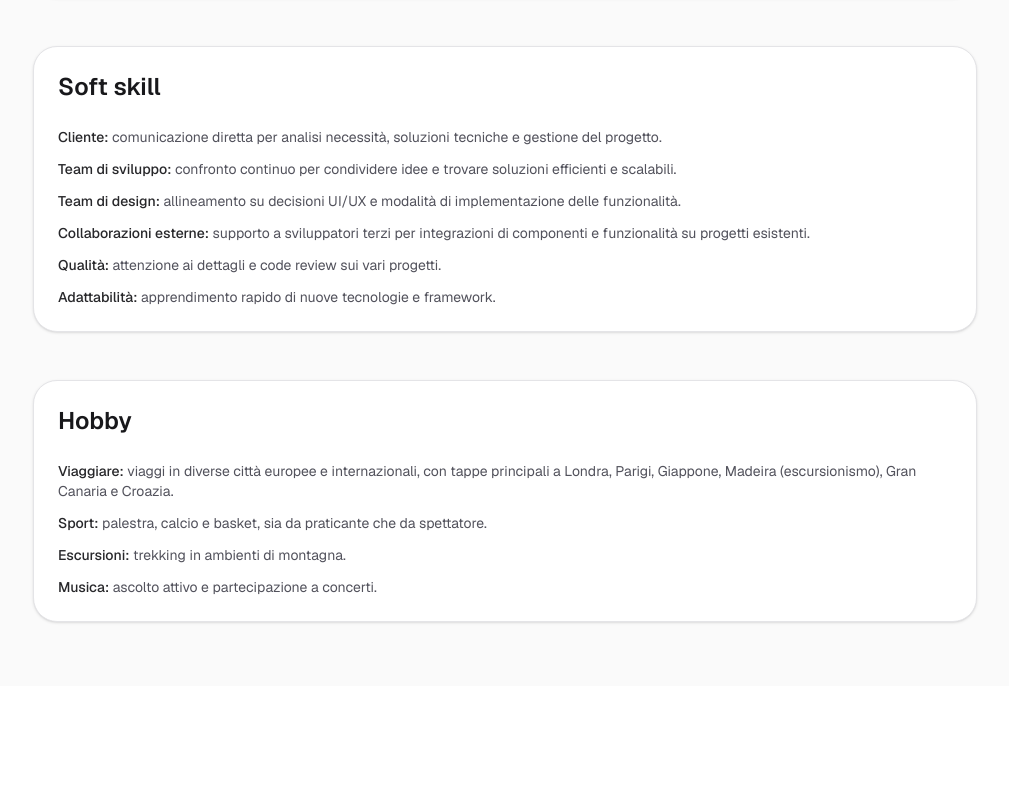
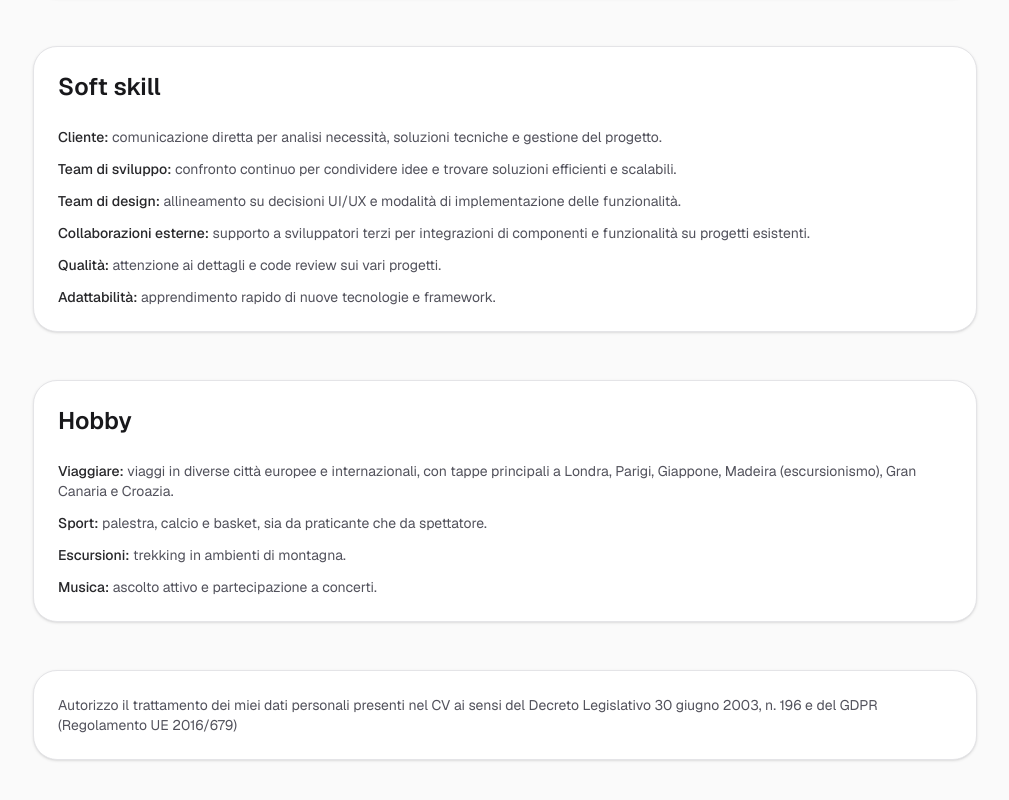
Before and after one commit to FraKing96/portfolio, a Next.js app: page / in a window 1280 px wide. Shown: the part 2334-3134 px from the top of the page, without its empty margins (135-1144 px from the left). Before the commit the page ends 3020 px from the top, so only its background shows below. Built offline with nearby package versions, Linux system fonts and the light colour scheme.

Commit message:
- minor fix

```diff
--- a/app/page.tsx
+++ b/app/page.tsx
@@ -291,6 +291,11 @@ export default function Home() {
             </li>
           </ul>
         </section>
+
+        <section className="rounded-3xl border border-zinc-200 bg-white p-6 text-sm text-zinc-600 shadow-sm">
+          Autorizzo il trattamento dei miei dati personali presenti nel CV ai sensi
+          del Decreto Legislativo 30 giugno 2003, n. 196 e del GDPR (Regolamento UE 2016/679)
+        </section>
       </main>
     </div>
   );
```
